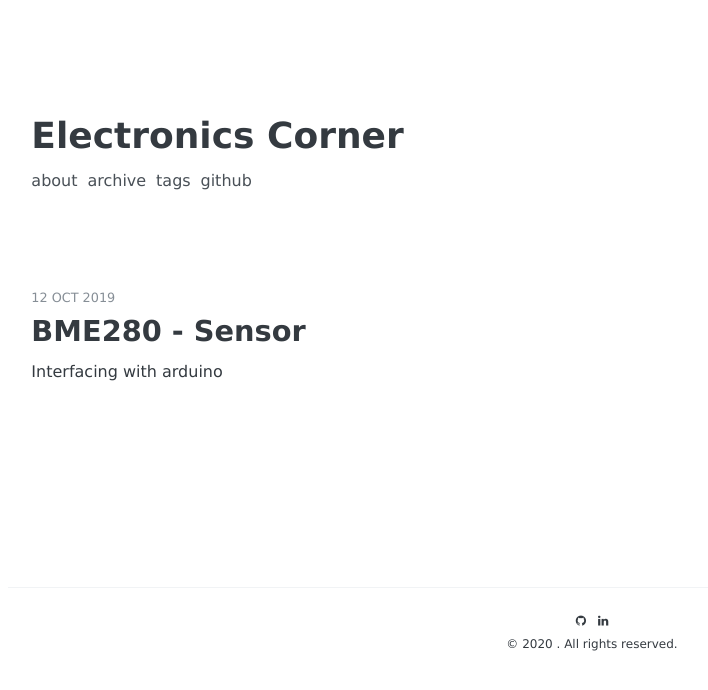
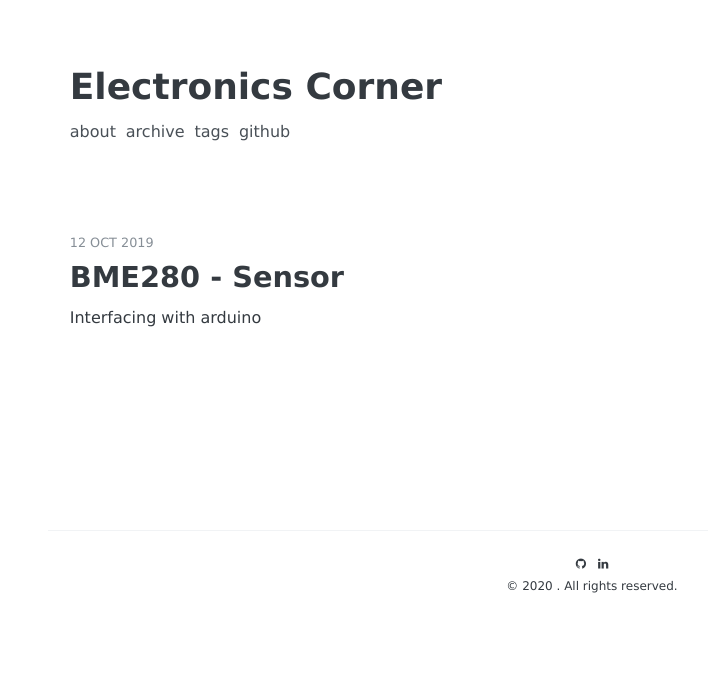
Before and after one commit to hshah89/hshah89.github.io, a Jekyll site: the page built from index.html, in a window 1280 px wide. Shown: the top 690 px of the page, without its empty margins (48-756 px from the left). Built offline with Jekyll 4.4.1, drawn with Linux system fonts in a browser that asks for light colours; some web fonts are replaced; Markdown is read by kramdown in place of the engine named in the settings; the list of posts is cut into pages by our own code.

Commit message:
Update _site.scss

```diff
--- a/_sass/_site.scss
+++ b/_sass/_site.scss
@@ -17,8 +17,8 @@ body {
 }
 
 .content-container {
-  max-width: 75rem;
-  padding: 5rem 1rem;
+  max-width: 70rem;
+  padding: 2rem 1rem;
   margin-left:  auto;
   margin-right: auto;
 
```
